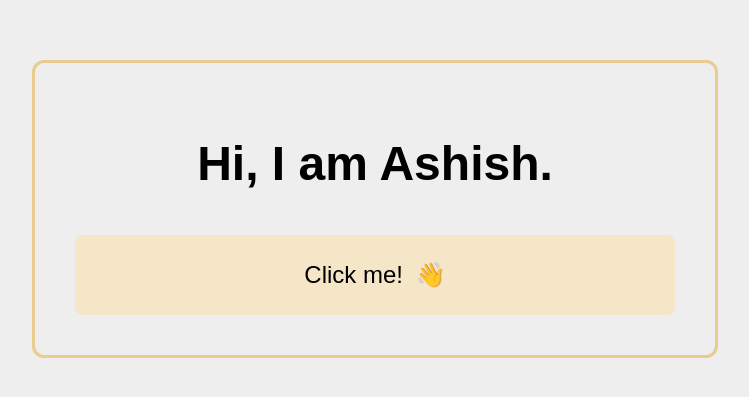
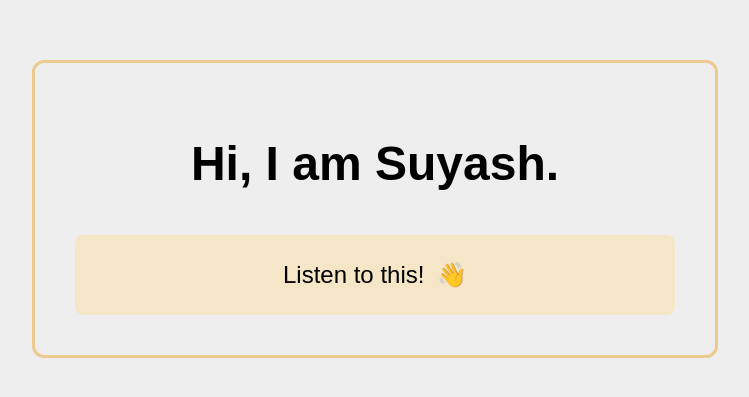
Before and after one commit to Ashish-Shikhrakar/Learning-Git, a plain HTML site: page index.html in a window 1280 px wide. Shown: the part 191-588 px from the top of the page, without its empty margins (265-1014 px from the left). Drawn offline with Linux system fonts and the light colour scheme.

Commit message:
Change Name and Href

```diff
--- a/index.html
+++ b/index.html
@@ -8,9 +8,9 @@
 </head>
 <body>
     <div class="container">
-        <h1 class="centered-text">Hi, I am Ashish.</h1>
-        <a href="https://www.youtube.com/watch?v=dQw4w9WgXcQ" class="button-style">
-            Click me! <span class="wave">👋</span>
+        <h1 class="centered-text">Hi, I am Suyash.</h1>
+        <a href="https://youtu.be/8qcNeUvEsSA?si=TVaDX5fL5pRnxdHF" class="button-style">
+            Listen to this! <span class="wave">👋</span>
         </a>
     </div>
 </body>
```
